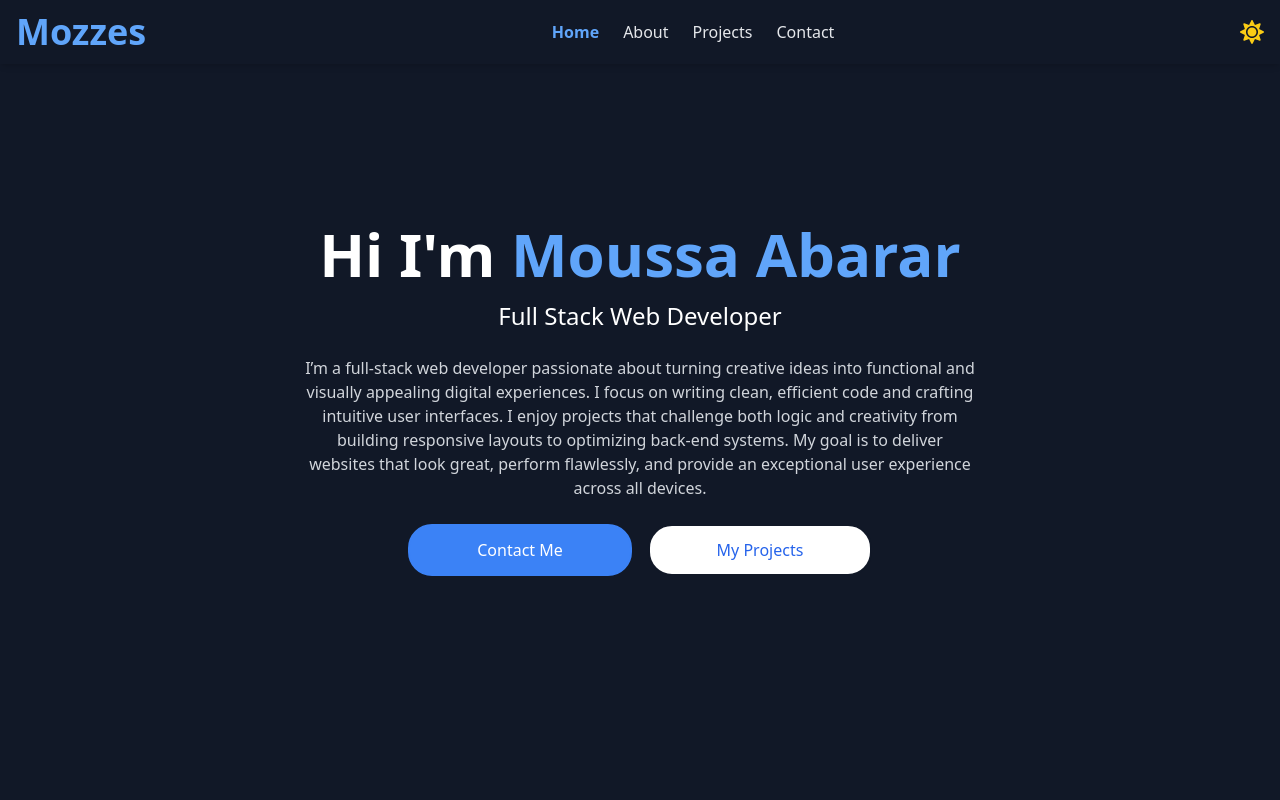
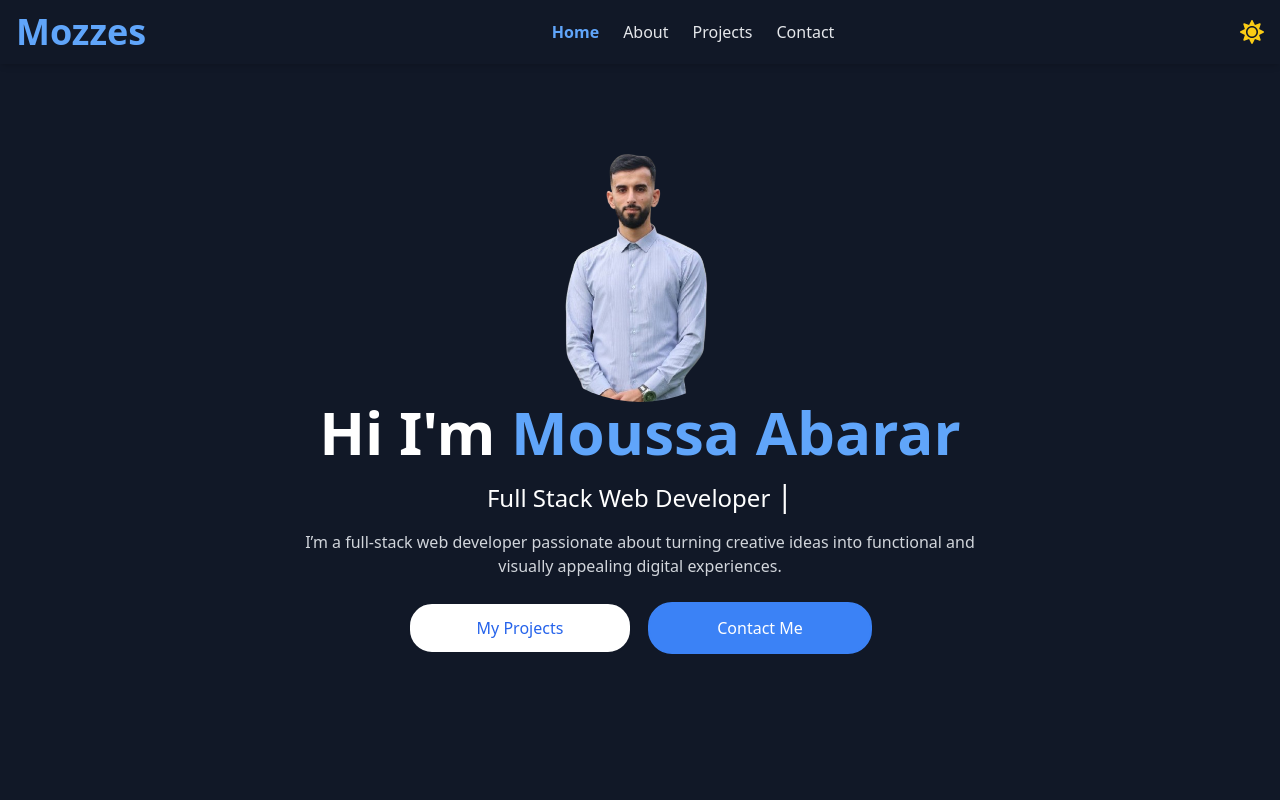
Before and after one commit to MoussAbarar/Portfolio, a React (Create React App) app: page / in a window 1280 px wide. Shown: the top 800 px of the page. Built offline with nearby package versions, Linux system fonts and the light colour scheme.

Commit message:
Portfolio

```diff
--- a/src/components/hero.jsx
+++ b/src/components/hero.jsx
@@ -1,7 +1,28 @@
 import { Link } from 'react-scroll';
 import { motion } from "framer-motion";
+import ana from './images/ana-removebg-preview.png';
+import { useEffect, useRef, useState } from 'react';
 
 export default function Hero(){
+
+    const bar = useRef();
+    let pair = 0;
+
+    useEffect(() => {
+        let write = setInterval(() => {
+
+            if(pair%2 == 0){
+                bar.current.style.opacity = '0';
+            }else{
+                bar.current.style.opacity = '1';
+            }
+            pair++;
+        }, 500);
+
+        return () => clearInterval(write);
+
+    }, [])
+
     return(
         <section id='home' className="min-h-screen flex items-center justify-center bg-white dark:bg-gray-900 text-black dark:text-white px-4">
             <motion.div
@@ -10,14 +31,13 @@ export default function Hero(){
             transition={{duration: 1}}
             className='text-center'
             >
+                <img src={ana} alt="" srcset="" className='w-64 h-64 mx-auto rounded-full'/>
                 <h1 className='text-4xl md:text-6xl font-bold mb-4'>Hi I'm <span className='text-blue-600 dark:text-blue-400'>Moussa Abarar</span></h1>
-                <p className='text-xl md:text-2xl mb-6'>Full Stack Web Developer</p>
-                <p className='text-gray-600 dark:text-gray-300 max-w-2xl mx-auto mb-6'>I’m a full-stack web developer passionate about turning creative ideas into functional and visually appealing digital experiences.
-                    I focus on writing clean, efficient code and crafting intuitive user interfaces. I enjoy projects that challenge both logic and creativity from building responsive layouts to optimizing back-end systems.
-                    My goal is to deliver websites that look great, perform flawlessly, and provide an exceptional user experience across all devices.</p>
+                <p className='text-xl md:text-2xl mb-4'>Full Stack Web Developer <span ref={bar} className='text-3xl'>|</span></p>
+                <p className='text-gray-600 dark:text-gray-300 max-w-2xl mx-auto mb-6'>I’m a full-stack web developer passionate about turning creative ideas into functional and visually appealing digital experiences.</p>
                 <div className='flex flex-col justify-center sm:flex-row gap-4'>
+                    <Link to='projects' smooth={true} duration={500} className='cursor-pointer inline-block text-blue-600 border-blue-600 dark:border-gray-900 dark:bg-white border-2 hover:text-blue-800 px-6 py-3 rounded-3xl transition w-fit sm:mx-0 mx-auto sm:w-1/3'>My Projects</Link>
                     <Link to='contact' smooth={true} duration={500} className='cursor-pointer inline-block bg-blue-600 border-blue-600 border-2 dark:border-blue-500 dark:bg-blue-500 text-white dark:hover:bg-blue-400 px-6 py-3 rounded-3xl hover:bg-blue-700 transition w-fit sm:mx-0 mx-auto sm:w-1/3'>Contact Me</Link>
-                    <Link to='projects' smooth={true} duration={500} className='cursor-pointer inline-block text-blue-600 border-blue-600 dark:border-gray-900 dark:bg-white border-2 hover:text-blue-800 px-6 py-3 rounded-3xl transition w-fit sm:mx-0 mx-auto sm:w-1/3'>My Projects</Link>
                 </div>
             </motion.div>
         </section>
```
Also changed, not shown: src/components/images/ana-removebg-preview.png (added).
